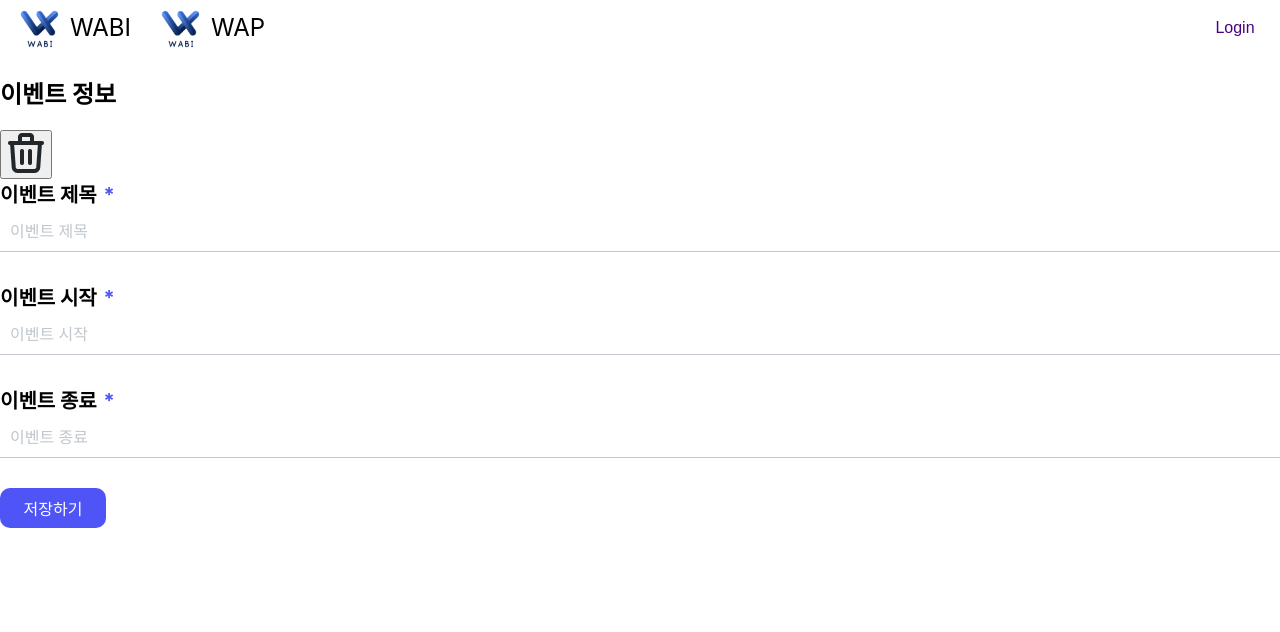
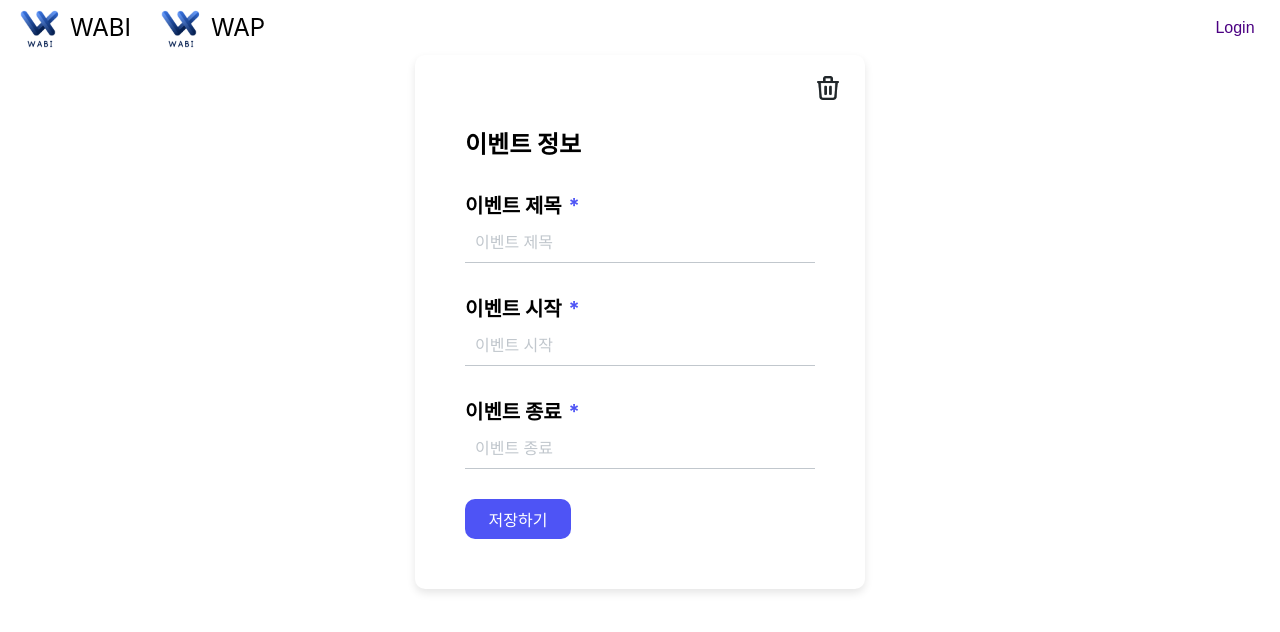
Before and after one commit to pknu-wap/WABI-FE, a React (Create React App) app in the folder client/: page /eventGroupSwitcher in a window 1280 px wide. Shown: the top 632 px of the page. Built offline with nearby package versions, Linux system fonts and the light colour scheme.

Commit message:
#38 feature : CommonFormLayout 전체적인 스타일 배치
Figma Hifi에 맞게 배치 완료

```diff
--- a/client/src/components/common/CommonFormLayout/CommonFormLayout.styles.ts
+++ b/client/src/components/common/CommonFormLayout/CommonFormLayout.styles.ts
@@ -1,11 +1,52 @@
 import styled from 'styled-components';
 
-export const FormContainer = styled.div``;
+export const FormContainer = styled.div`
+  background-color: #ffffff;
+  position: relative;
+  max-width: 350px;
+  margin: 0 auto;
+  padding: 50px;
+  box-shadow: 0 4px 8px rgba(0, 0, 0, 0.1);
+  border-radius: 10px;
+`;
 
-export const FormTitle = styled.h2``;
+export const FormTitle = styled.h2`
+  margin-bottom: 30px;
+`;
 
 export const Form = styled.form``;
 
-export const DeleteButton = styled.button``;
+export const DeleteButton = styled.button`
+  background: none;
+  border: none;
+  position: absolute;
+  top: 20px;
+  right: 20px;
+  cursor: pointer;
+`;
 
-export const DeleteIcon = styled.img``;
+export const DeleteIcon = styled.img`
+  width: 22px;
+  height: 24px;
+`;
+
+export const RequiredNote = styled.p`
+  font-size: 15px;
+  color: #4e54f5;
+  margin: 0;
+`;
+
+export const ErrorMessage = styled.p`
+  font-size: 15px;
+  color: #ff333e;
+  position: absolute;
+  bottom: 20px;
+  left: 50px;
+  margin: 0;
+  padding: 0;
+`;
+
+export const FormFooter = styled.div`
+  display: flex;
+  justify-content: space-between;
+`;
```
